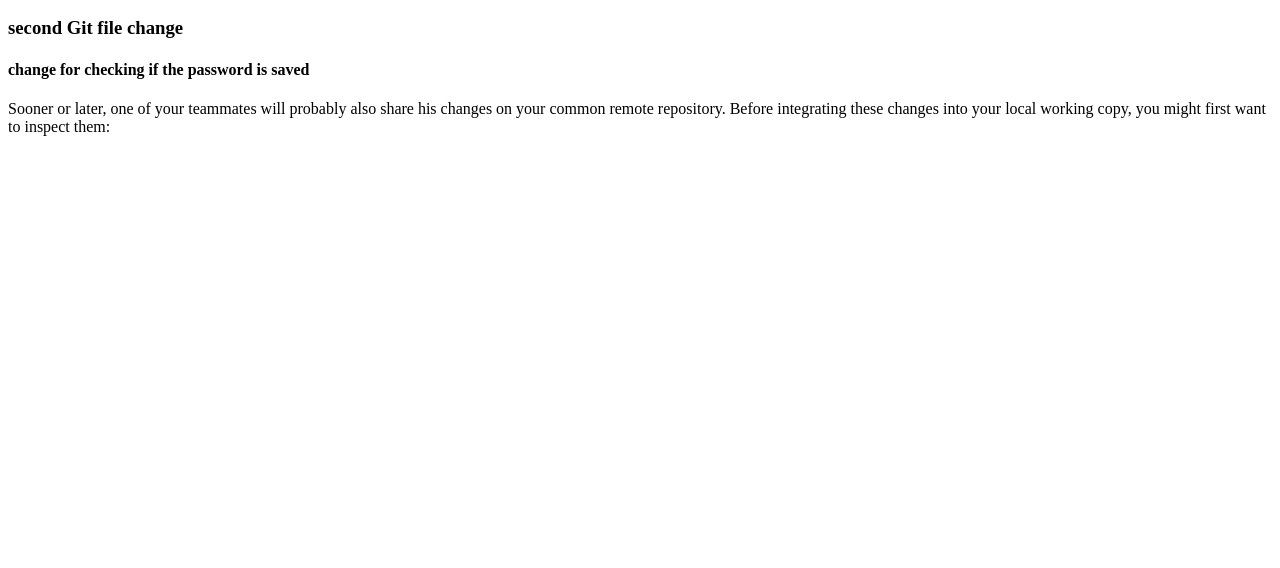
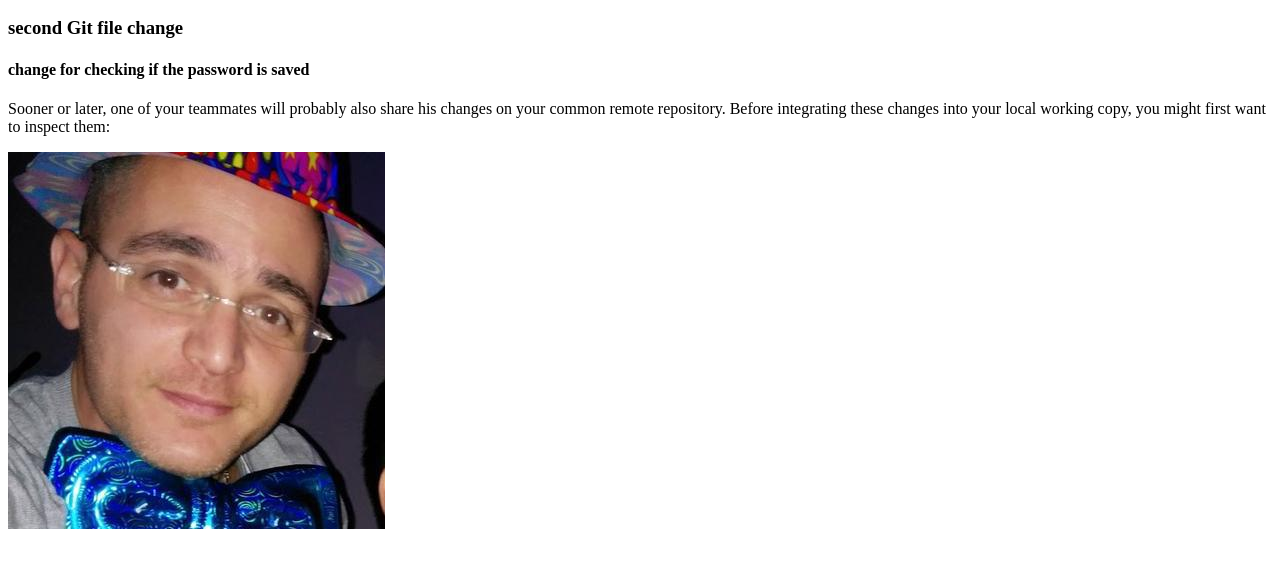
Before and after one commit to Sloebel/netcraft, a plain HTML site: page index.html in a window 1280 px wide. Shown: the part 96-664 px from the top of the page. Drawn offline with Linux system fonts and the light colour scheme.

Commit message:
adding the picture

```diff
--- a/index.html
+++ b/index.html
@@ -6,5 +6,5 @@
 
 	<p>Sooner or later, one of your teammates will probably also share his changes on your common remote repository. Before integrating these changes into your local working copy, you might first want to inspect them:</p>
 
-	<img src="mypic.jpg" alt="">
+	<img src="img/mypic.jpg" alt="">
 </body>
```
Also changed, not shown: img/mypic.jpg (added).
